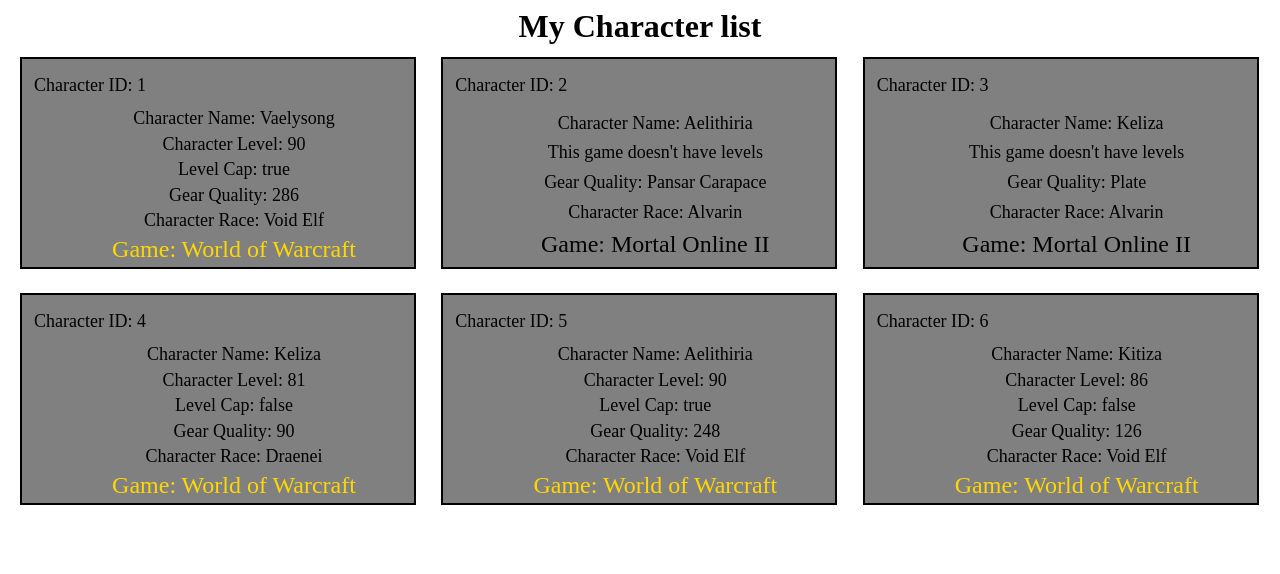
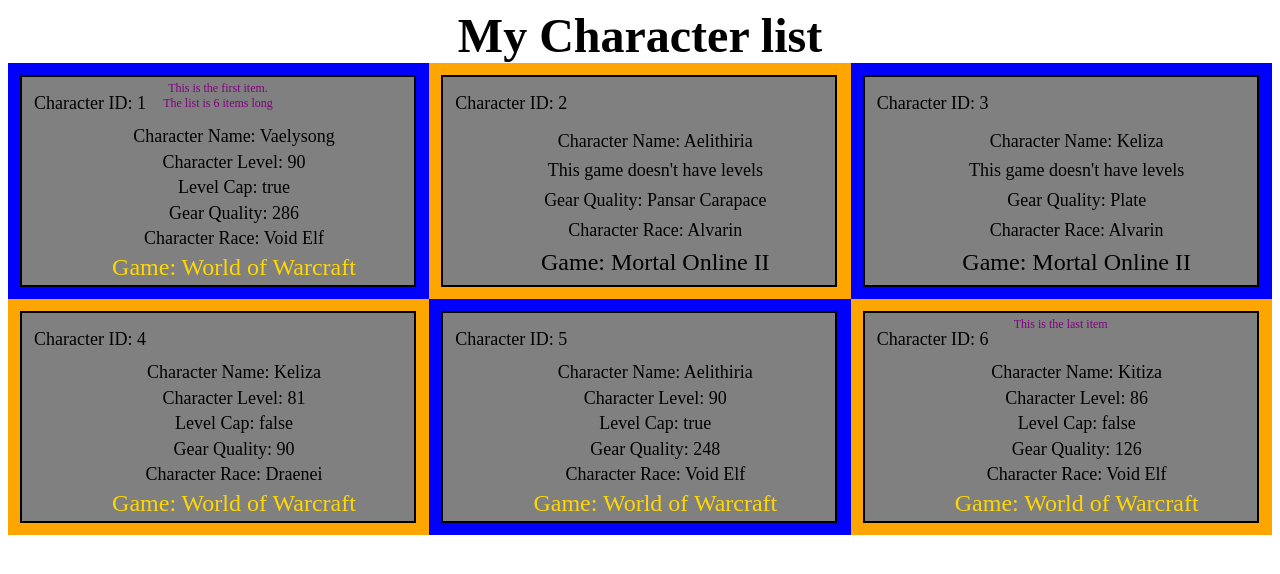
Before and after one commit to NickDAlimonte/Nickolas_DAlimonte_Learning_AngularF26, an Angular app: page / in a window 1280 px wide. Shown: the top 574 px of the page. Built offline with nearby package versions, Linux system fonts and the light colour scheme.

Commit message:
Added a class for each item in the array after determining if it's odd or even. Added a class for first and last items of the array, as well as passing the array size using  to character-list-tem. added styling for the new classes.

```diff
--- a/src/app/Components/character-list-item/character-list-item.html
+++ b/src/app/Components/character-list-item/character-list-item.html
@@ -1,5 +1,10 @@
-<ul>
-  <li (click)="toggle()">
+
+<li (click)="toggle()">
+    @if(first()){
+    <span class="first">This is the first item.<br>The list is {{listSize()}} items long</span>
+    }@else if(last()){
+      <span class="last">This is the last item</span>
+    }
     <p>Character ID: {{character().id}}</p>
     <p>Character Name: {{character().name}}</p>
     @if(character().level){
@@ -16,5 +21,3 @@
       @default {<p>Game: {{character().game}}</p>}
     }
   </li>
-
-</ul>
--- a/src/app/Components/character-list-item/character-list-item.scss
+++ b/src/app/Components/character-list-item/character-list-item.scss
@@ -3,10 +3,20 @@
   padding: 0;
 }
 
+.first, .last{
+  position: absolute;
+  justify-self: center;
+  font-size: 12px;
+  color: purple;
+  text-align: center;
+}
+
+
 #mortalOnline{
   color: black;
   font-size: 24px;
 }
+
 
 #WoW{
   color: gold;
--- a/src/app/Components/character-list-item/character-list-item.ts
+++ b/src/app/Components/character-list-item/character-list-item.ts
@@ -1,4 +1,4 @@
-import { Component, input, output } from '@angular/core';
+import { Component, Input, input, output } from '@angular/core';
 import { Character } from '../../shared/models/character';
 import { ContentEvent } from '../../shared/models/content-event'
 import { createStructuredContentOutput } from '@angular/cli/src/commands/mcp/utils';
@@ -11,6 +11,10 @@
 })
 export class CharacterListItem {
   character = input.required<Character>();
+  first = input.required<boolean>();
+  last = input.required<boolean>();
+  listSize = input.required<number>();
+
   clicked = output<ContentEvent>();
 
   toggle(): void{
--- a/src/app/Components/character-list/character-list.html
+++ b/src/app/Components/character-list/character-list.html
@@ -2,8 +2,14 @@
 
 <ul>
 @for(character of characterList; track character.id){
+
   <app-character-list-item
     [character]="character"
+    [class.even]="$even"
+    [class.odd]="$odd"
+    [first]="$first"
+    [last]="$last"
+    [listSize]="$count"
     (clicked)="onCharacterClicked($event)"
   />
 }@empty{
--- a/src/app/Components/character-list/character-list.scss
+++ b/src/app/Components/character-list/character-list.scss
@@ -3,8 +3,23 @@
   padding: 0;
 }
 
+.even{
+  background-color: blue;
+}
+
+.odd{
+  background-color: orange;
+}
+
 h1{
   justify-self: center;
+  font-size: 48px;
+}
+
+h2{
+  font-size: 32px;
+  justify-self: center;
+  margin-bottom: 24px;
 }
 
 ul{
```
